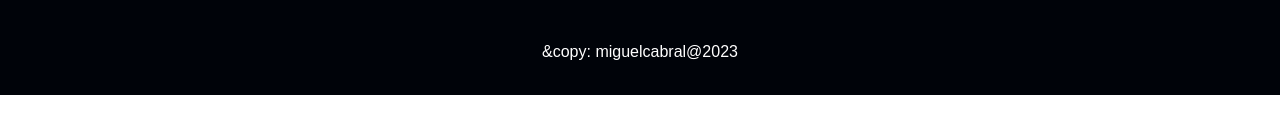
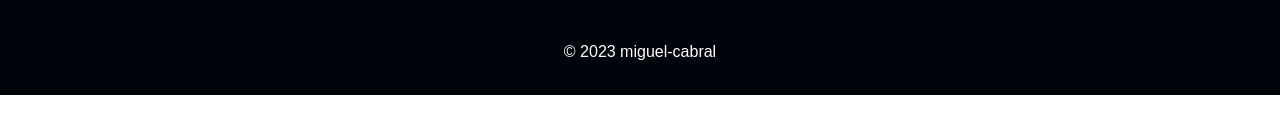
Before and after one commit to Miguel-Cabral/Personal-Portifolio, a React (Create React App) app: page /project/1 in a window 1280 px wide. Shown: the part 415-548 px from the top of the page. Built offline with nearby package versions, Linux system fonts and the light colour scheme.

Commit message:
added footer component

```diff
--- a/src/components/Footer.js
+++ b/src/components/Footer.js
@@ -5,6 +5,7 @@ import  FacebookIcon from '@material-ui/icons/Facebook'
 import '../styles/Footer.css'
 
 const Footer = () => {
+  const currentYear = new Date().getFullYear();
   return (
     <div className='footer'>
      <div className='social-media'>
@@ -12,7 +13,7 @@ const Footer = () => {
       <LinkedInIcon />
       <FacebookIcon />
      </div>
-     <p> &copy: miguelcabral@2023 </p>
+     <p>&copy; {currentYear} miguel-cabral </p>
     </div>
   )
 }
```
